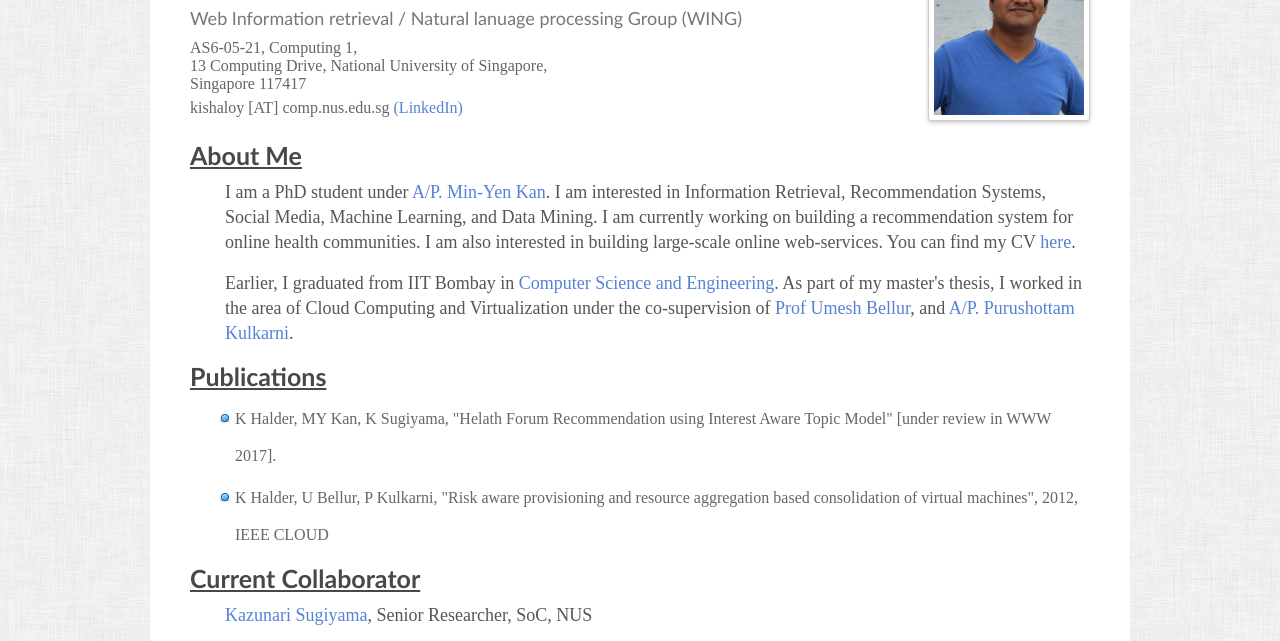
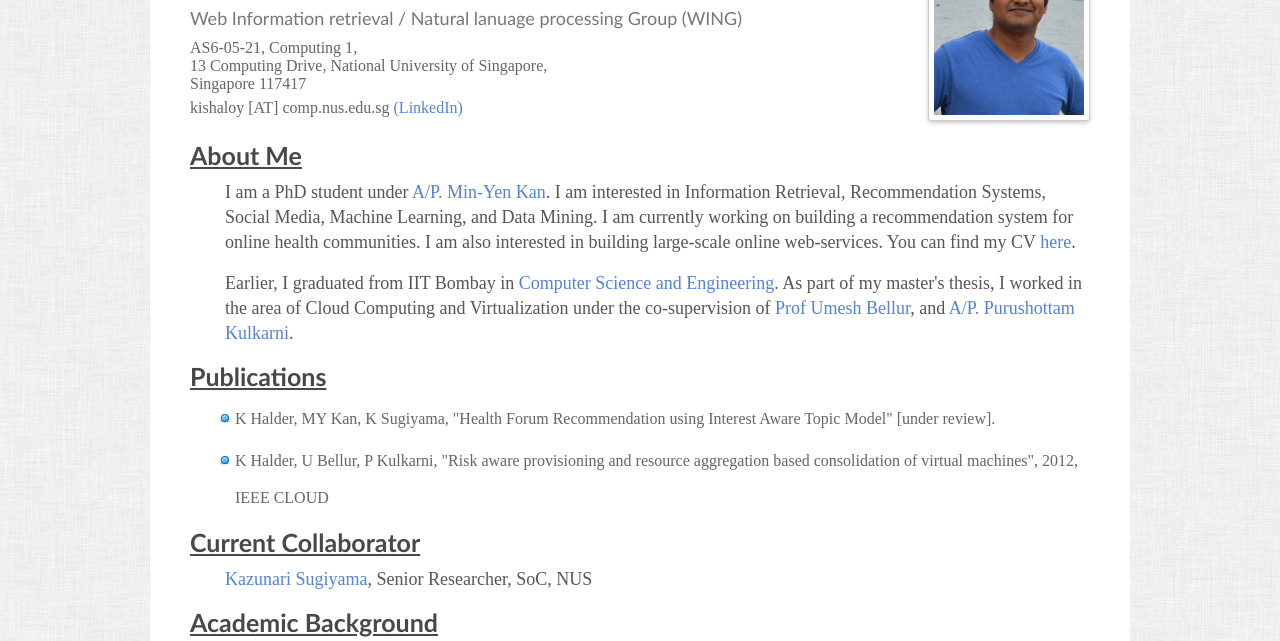
Before and after one commit to kishaloyhalder/homepage, a plain HTML site: page index.html in a window 1280 px wide. Shown: the part 110-751 px from the top of the page. Drawn offline with Linux system fonts and the light colour scheme; a web font is replaced by a local one.

Commit message:
fixed typo

```diff
--- a/index.html
+++ b/index.html
@@ -46,7 +46,7 @@
 		<section id="publications" class="clearfix" itemscope itemtype="http://schema.org/ItemList">
 			<h2 itemprop="name">Publications</h2>
 				<ul>
-					<li itemprop="itemListElement">K Halder, MY Kan, K Sugiyama, "Helath Forum Recommendation using Interest Aware Topic Model" [under review in WWW 2017].</li>
+					<li itemprop="itemListElement">K Halder, MY Kan, K Sugiyama, "Health Forum Recommendation using Interest Aware Topic Model" [under review].</li>
 					<li itemprop="itemListElement">K Halder, U Bellur, P Kulkarni, "Risk aware provisioning and resource aggregation based consolidation of virtual machines", 2012, IEEE CLOUD</li>
 				</ul>
 			</section>
```
